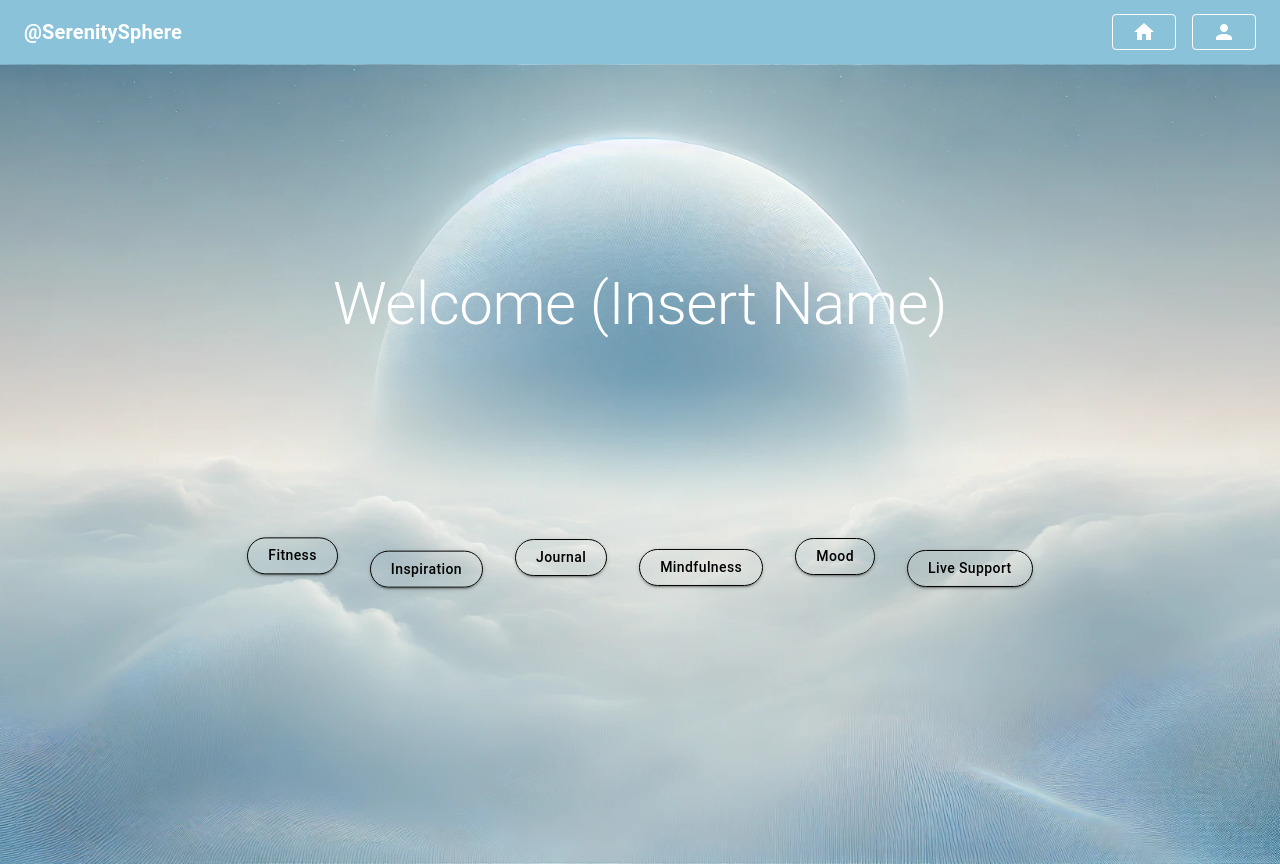
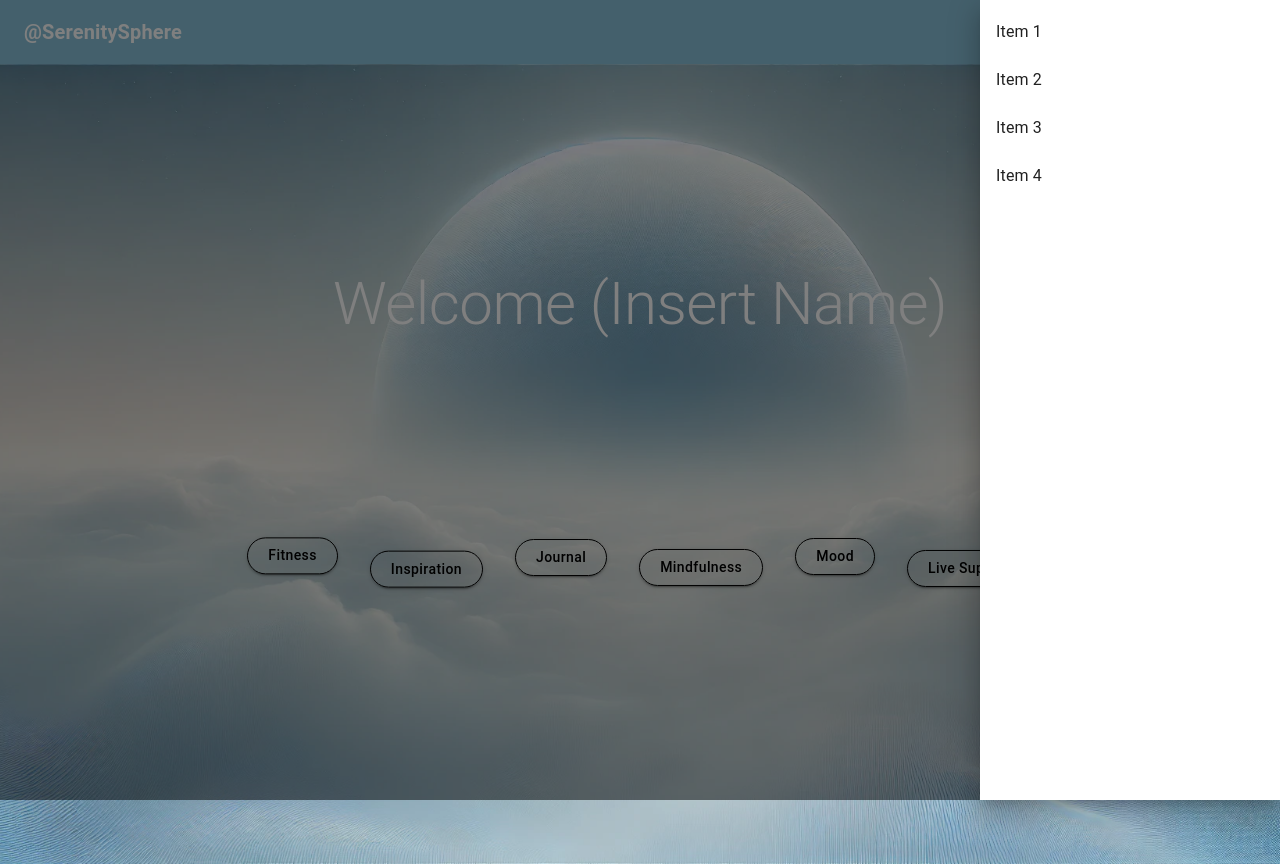
Before and after one commit to aseefdurrani/SerenitySphere, a Next.js app: page /home in a window 1280 px wide. Both pictures are taken after a click on the button 1224 px from the left and 32 px from the top of the page. Built offline with nearby package versions, Linux system fonts and the light colour scheme.

Commit message:
dummy drawer

```diff
--- /dev/null
+++ b/src/app/components/drawer.js
@@ -0,0 +1,36 @@
+import React, { useState } from "react";
+import {
+  Drawer,
+  Button,
+  List,
+  ListItem,
+  ListItemText,
+  Box,
+} from "@mui/material";
+
+const DrawerComponent = ({ isOpen, toggleDrawer }) => {
+  const list = () => (
+    <Box
+      role="presentation"
+      onClick={toggleDrawer(false)}
+      onKeyDown={toggleDrawer(false)}
+      sx={{ width: 300 }}
+    >
+      <List>
+        {["Item 1", "Item 2", "Item 3", "Item 4"].map((text, index) => (
+          <ListItem button key={text}>
+            <ListItemText primary={text} />
+          </ListItem>
+        ))}
+      </List>
+    </Box>
+  );
+
+  return (
+    <Drawer anchor="right" open={isOpen} onClose={toggleDrawer(false)}>
+      {list()}
+    </Drawer>
+  );
+};
+
+export default DrawerComponent;
--- a/src/app/components/navbar.js
+++ b/src/app/components/navbar.js
@@ -3,13 +3,20 @@ import { blue, lightBlue } from "@mui/material/colors";
 import HomeIcon from "@mui/icons-material/Home";
 import PersonIcon from "@mui/icons-material/Person";
 import { useRouter } from "next/navigation";
+import DrawerComponent from "./drawer";
+import { useState } from "react";
 
 // Navbar component
 export default function NavbarComp() {
   const router = useRouter();
+  const [isDrawerOpen, setIsDrawerOpen] = useState(false);
 
   const handleButtonClick = () => {
     router.push("/home");
+  };
+
+  const toggleDrawer = (open) => () => {
+    setIsDrawerOpen(open);
   };
 
   const navColor = "#89c2d9";
@@ -52,12 +59,14 @@ export default function NavbarComp() {
                   backgroundColor: "rgba(255, 255, 255, 0.1)",
                 },
               }}
+              onClick={toggleDrawer(true)}
             >
               <PersonIcon />
             </Button>
           </Box>
         </Toolbar>
       </AppBar>
+      <DrawerComponent isOpen={isDrawerOpen} toggleDrawer={toggleDrawer} />
     </>
   );
 }
--- a/src/app/home/page.js
+++ b/src/app/home/page.js
@@ -3,6 +3,7 @@ import { Box, Button, Stack, Typography } from "@mui/material";
 import { useRouter } from "next/navigation";
 import NavbarComp from "../components/navbar";
 import { useEffect } from "react";
+import DrawerComponent from "../components/drawer";
 
 export default function Home() {
   const backgroundImage = "/bgs/sphere.webp";
```
